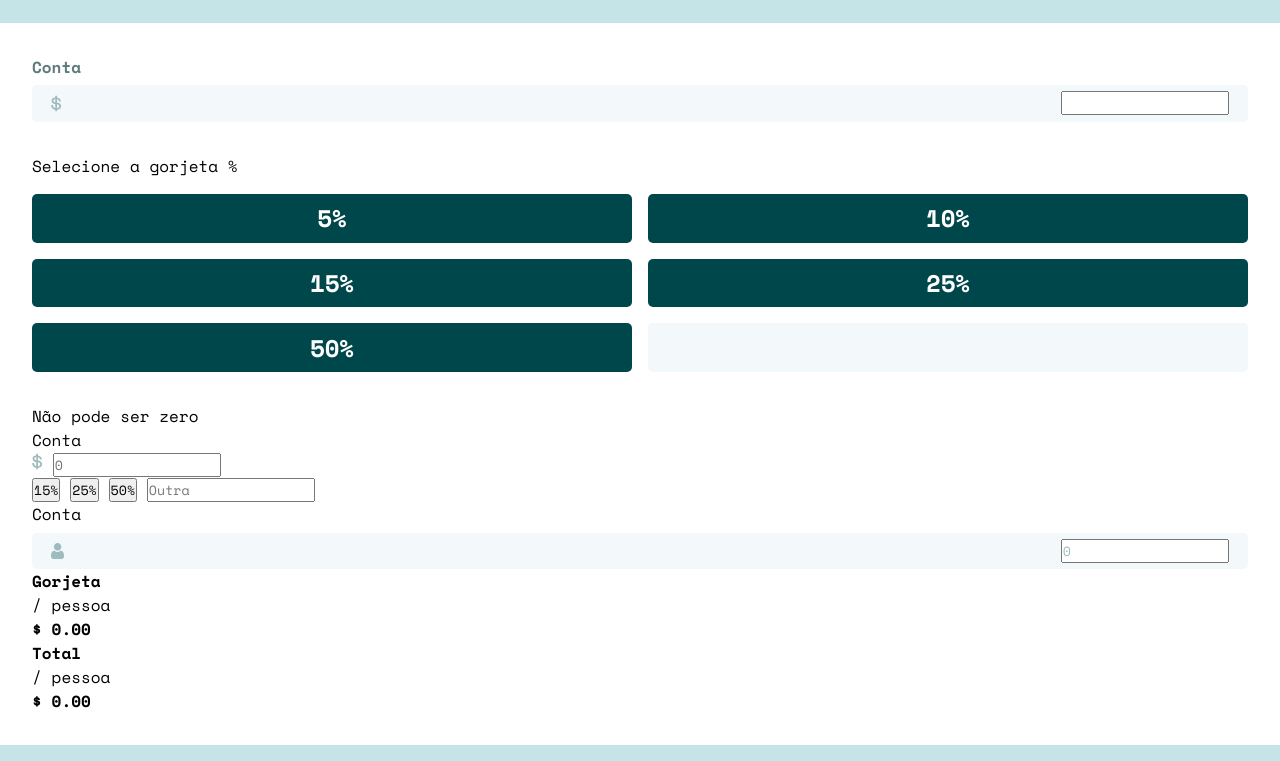
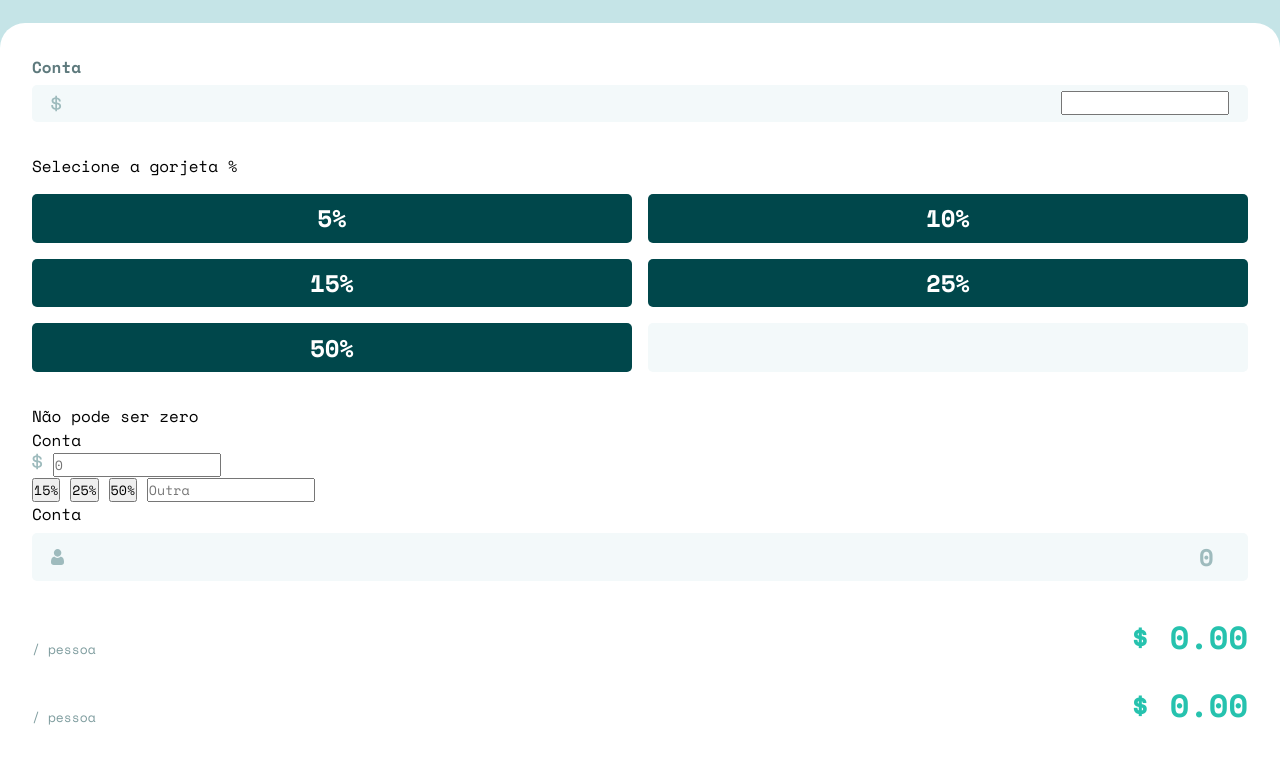
Before and after one commit to milho09/marcio2, a plain HTML site: page index.html in a window 1280 px wide. Shown: the part 121-882 px from the top of the page. Drawn offline with nearby package versions, Linux system fonts and the light colour scheme; a web font is replaced by a local one.

Commit message:
quinto commit do CSS
socorro 5 CSS

```diff
--- a/style.css
+++ b/style.css
@@ -1,3 +1,4 @@
+
 *{
     margin: 0;
     padding: 0;
@@ -31,10 +32,12 @@ header{
 main {
     background-color: var(--white);
     padding: 2rem;
+    border-radius: 1.5625rem 1.5625rem 0 0;
 }
 
 .conta,
-.gorjeta{
+.gorjeta,
+.pessoas{
     margin-bottom: 2rem;
 }
 
@@ -57,6 +60,7 @@ main {
 }
 
 .conta input
+.conta input,
 .pessoas input{
     border: none;
     text-align: right;
@@ -110,3 +114,34 @@ main {
 .pessoas #erro{
     display: none;
 }
+
+resultados {
+    background-color: var(--green-800);
+    border-radius: 0.9375rem;
+    padding: 1.5rem;
+}
+
+.resultados div {
+    display: flex;
+    justify-content: space-between;
+    align-items: center;
+}
+
+.resultados p{
+    color: var(--green-400);
+    font-size: 0.8125rem;
+}
+
+.resultados p strong{
+    color: var(--white);
+    font-size: 1rem;
+}
+
+.resultados div > strong {
+    color: var(--light-green);
+    font-size: 2rem;
+}
+
+.resultados .gorjeta-total {
+    margin-bottom: 1.25rem;
+}
```
